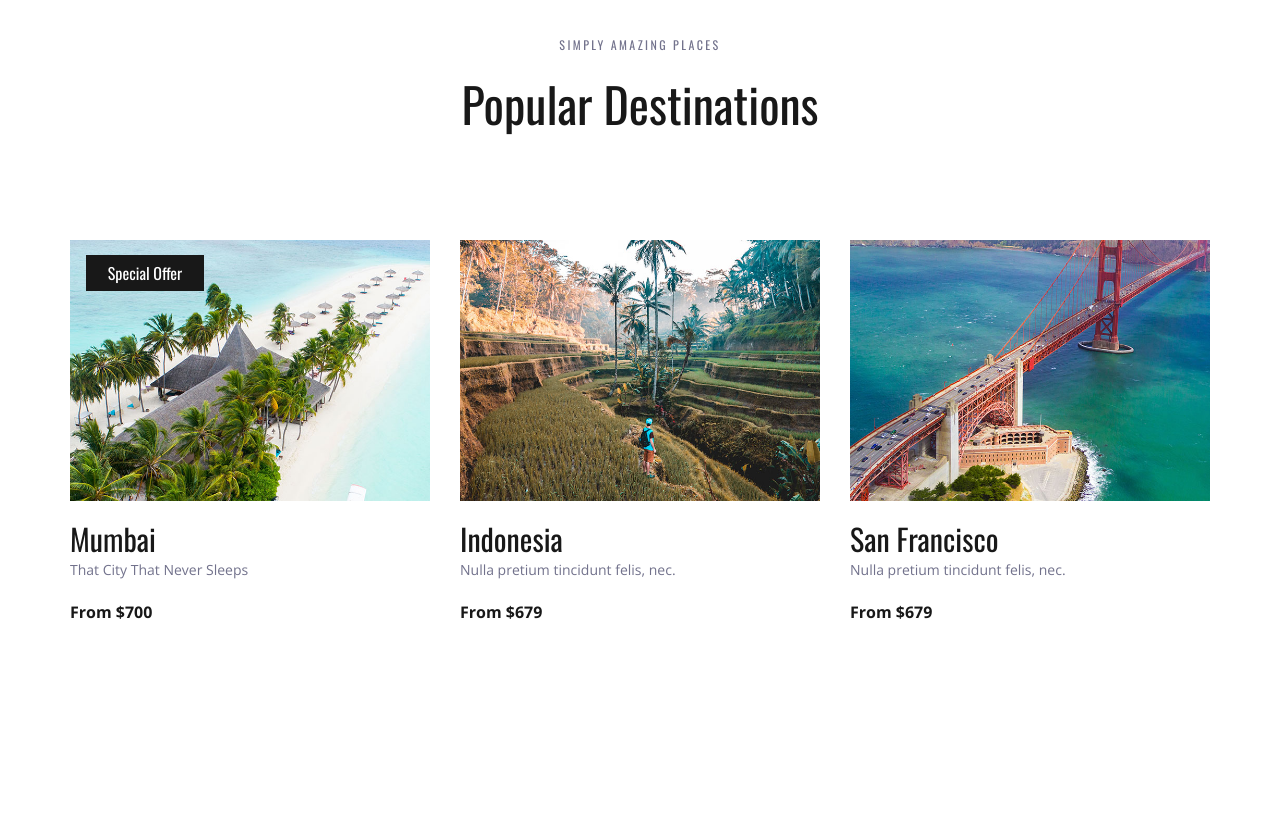
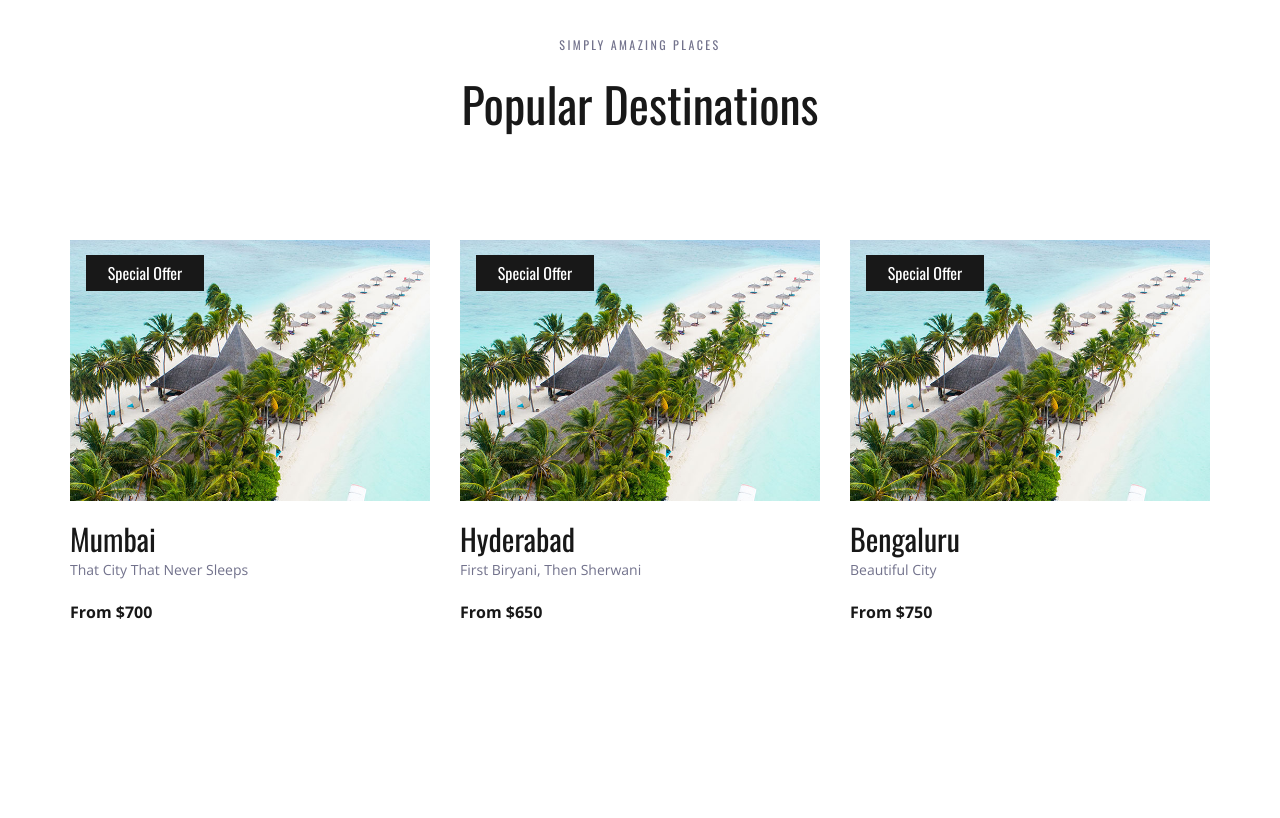
Before and after one commit to hz07s/pw2-lab07, a Django app: page /travello in a window 1280 px wide. Shown: the part 1245-2063 px from the top of the page. Run offline with Django 5.2, Linux system fonts and the light colour scheme; some libraries are stand-ins or nearby versions.

Commit message:
Utilizando un for dentro de index.html para agregar los divs con los 3 destinos, ademas que se crearon mas objetos los cuales son los que se usaron

```diff
--- a/proyects/telusko/telusko/templates/index.html
+++ b/proyects/telusko/telusko/templates/index.html
@@ -248,6 +248,8 @@
 				<div class="col">
 					<div class="destinations_container item_grid">
 
+                        {% for dest in dests %}
+
 						<!-- Destination -->
 						<div class="destination item">
 							<div class="destination_image">
@@ -255,35 +257,13 @@
 								<div class="spec_offer text-center"><a href="#">Special Offer</a></div>
 							</div>
 							<div class="destination_content">
-								<div class="destination_title"><a href="destinations.html">{{dest1.name}}</a></div>
-								<div class="destination_subtitle"><p>{{dest1.desc}}</p></div>
-								<div class="destination_price">From ${{dest1.price}}</div>
+								<div class="destination_title"><a href="destinations.html">{{dest.name}}</a></div>
+								<div class="destination_subtitle"><p>{{dest.desc}}</p></div>
+								<div class="destination_price">From ${{dest.price}}</div>
 							</div>
 						</div>
 
-						<!-- Destination -->
-						<div class="destination item">
-							<div class="destination_image">
-								<img src="{% static 'images/destination_2.jpg' %}" alt="">
-							</div>
-							<div class="destination_content">
-								<div class="destination_title"><a href="destinations.html">Indonesia</a></div>
-								<div class="destination_subtitle"><p>Nulla pretium tincidunt felis, nec.</p></div>
-								<div class="destination_price">From $679</div>
-							</div>
-						</div>
-
-						<!-- Destination -->
-						<div class="destination item">
-							<div class="destination_image">
-								<img src="{% static 'images/destination_3.jpg' %}" alt="">
-							</div>
-							<div class="destination_content">
-								<div class="destination_title"><a href="destinations.html">San Francisco</a></div>
-								<div class="destination_subtitle"><p>Nulla pretium tincidunt felis, nec.</p></div>
-								<div class="destination_price">From $679</div>
-							</div>
-						</div>
+                        {% endfor %}
 
 
 					</div>
--- a/proyects/telusko/telusko/travello/views.py
+++ b/proyects/telusko/telusko/travello/views.py
@@ -7,7 +7,21 @@ def index(request):
     dest1 = Destination()
     dest1.name = 'Mumbai'
     dest1.desc = 'That City That Never Sleeps'
+    dest1.img = 'destination_1.png'
     dest1.price = 700
 
+    dest2 = Destination()
+    dest2.name = 'Hyderabad'
+    dest2.desc = 'First Biryani, Then Sherwani'
+    dest2.img = 'destination_2.png'
+    dest2.price = 650
 
-    return render(request, 'index.html', {'dest1' : dest1})
+    dest3 = Destination()
+    dest3.name = 'Bengaluru'
+    dest3.desc = 'Beautiful City'
+    dest3.img = 'destination_3.png'
+    dest3.price = 750
+
+    dests = [dest1, dest2, dest3]
+
+    return render(request, 'index.html', {'dests' : dests})
```
